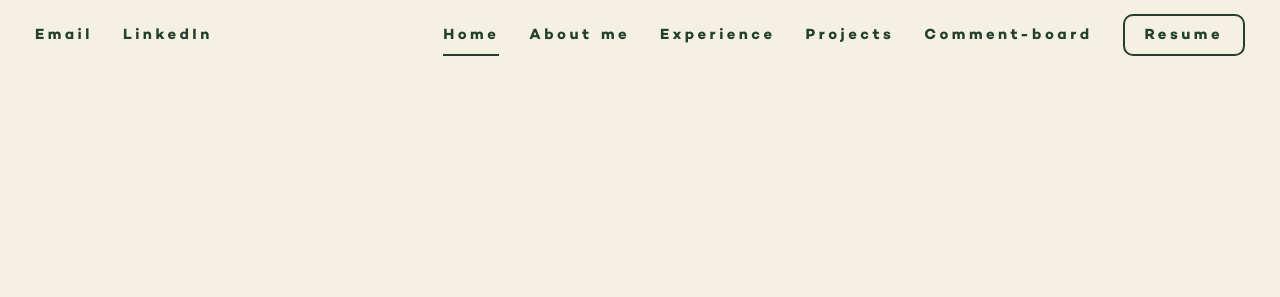
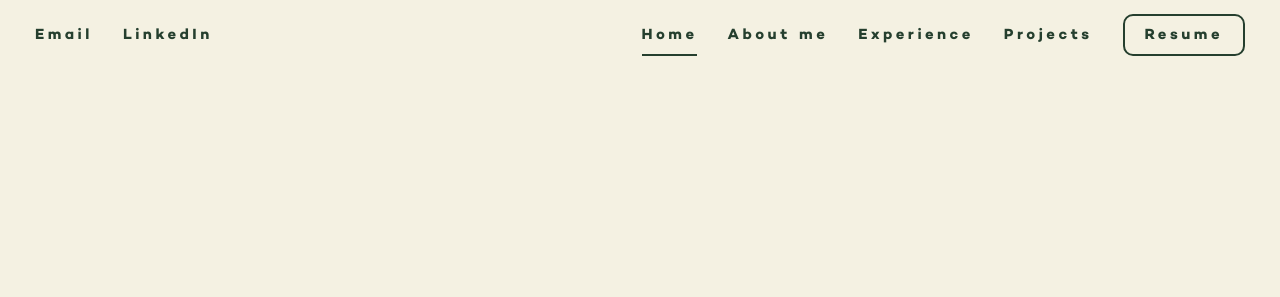
Before and after one commit to bettyyw0120/bettyyw0120.github.io, a plain HTML site: page index.html in a window 1280 px wide. Shown: the top 297 px of the page. Drawn offline with Linux system fonts and the light colour scheme.

Commit message:
deleted comment board

```diff
--- a/index.html
+++ b/index.html
@@ -16,7 +16,6 @@
           <li style="float:left;"><a href="mailto:bettyyw0120@gmail.com" >Email</a></li>
           <li style="float:left;"><a href="https://www.linkedin.com/in/betty-wu-a4196a20b" target="_blank">LinkedIn</a></li>
           <li><a href="resume.pdf" id="resume" class="bordered" target="_blank">Resume</a></li>
-          <li><a href="post.html" id="homePage">Comment-board</a></li>
           <li><a href="#projects" id="projectsPage" class="hi">Projects</a></li>
           <li><a href="#experience" id="experiencePage">Experience</a></li>
           <li><a href="#aboutme" id="aboutPage">About&nbspme</a></li>
```
